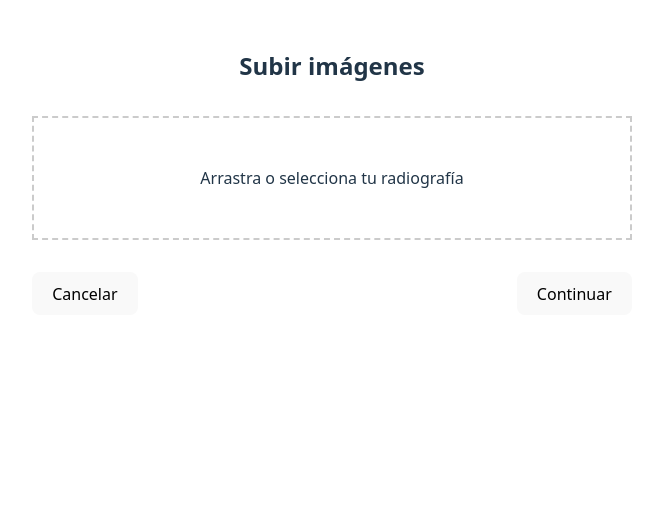
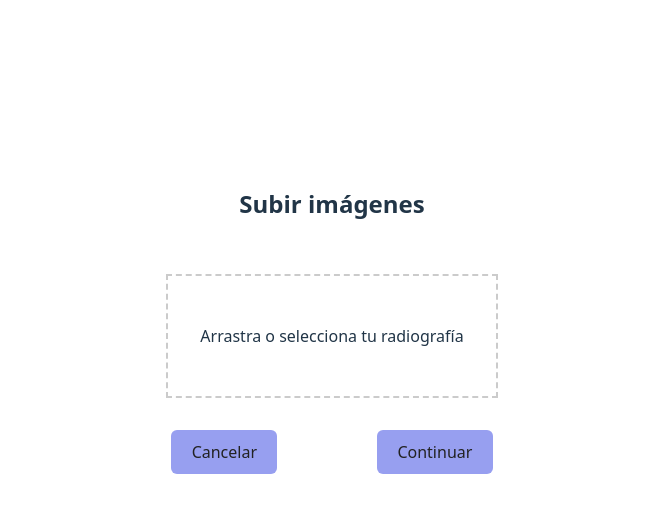
Before and after one commit to LockHurb/Bones-Bytes, a React (Vite) app in the folder bonesBytes/: page /upload in a window 1280 px wide. Shown: the top 512 px of the page, without its empty margins (308-971 px from the left). Built offline with nearby package versions, Linux system fonts and the light colour scheme; no server answers.

Commit message:
Cambio en la clase PageUpload y asignación de colores

```diff
--- a/bonesBytes/src/css/global.css
+++ b/bonesBytes/src/css/global.css
@@ -13,7 +13,7 @@ body {
     padding: 0.5rem 1rem;
     border: none;
     border-radius: 4px;
-    background: #d0e8cf;
+    background: #979ff0;
   }
 
   a.button-link {
--- a/bonesBytes/src/index.css
+++ b/bonesBytes/src/index.css
@@ -15,11 +15,11 @@
 
 a {
   font-weight: 500;
-  color: #646cff;
+  color: #979ff0;
   text-decoration: inherit;
 }
 a:hover {
-  color: #535bf2;
+  color: #979ff0;
 }
 
 body {
@@ -47,7 +47,7 @@ button {
   transition: border-color 0.25s;
 }
 button:hover {
-  border-color: #646cff;
+  border-color: #979ff0;
 }
 button:focus,
 button:focus-visible {
@@ -60,7 +60,7 @@ button:focus-visible {
     background-color: #ffffff;
   }
   a:hover {
-    color: #747bff;
+    color: #979ff0;
   }
   button {
     background-color: #f9f9f9;
--- a/bonesBytes/src/page/PageLanding.css
+++ b/bonesBytes/src/page/PageLanding.css
@@ -45,8 +45,6 @@
 /* Estilos para los botones del header */
 .landing-container header button {
   background-color: #979ff0;
-  color: rgb(7, 7, 7);
-  border: none;
   padding: 5px 5px;
   padding-left: 10px;
   padding-right: 10px;
--- a/bonesBytes/src/page/PageRegister.css
+++ b/bonesBytes/src/page/PageRegister.css
@@ -1,18 +1,90 @@
-.form-container {
-    max-width: 400px;
-    margin: 3rem auto;
+.login-container {
+  display: flex;
+  flex-direction: row;
+  align-items: center;
+  justify-content: center;
+  gap: 100px;
+  min-height: 70vh;
+  background: white;
+  padding: 40px 0;
+  font-size: 1.6rem;
+  max-width: 100%;
+  margin: 0 auto;
+  padding-top: 100px;
+  padding-bottom: 100px;
+  padding-left: 100px;
+  padding-right: 240px;
+}
+
+.login-text {
+  font-family: 'Segoe UI', Tahoma, Geneva, Verdana, sans-serif;
+  flex: 1;
+  text-align: left;
+  padding-left: 100px;
+  padding-right: 0;
+}
+
+.login-text h2 {
+  margin-bottom: 18px;
+}
+
+.login-text p {
+  font-size: 1.2rem;
+  margin-top: 0;
+}
+
+.login-form {
+  background: #fff;
+  border-radius: 12px;
+  box-shadow: 0 2px 16px rgba(0,0,0,0.10);
+  padding: 40px 32px 32px 32px;
   display: flex;
   flex-direction: column;
+  align-items: center;
+  min-width: 320px;
+  max-width: 350px;
+  margin-right: 0;
 }
-  .form-container input {
-    margin: 0.5rem 0;
-    padding: 0.75rem;
-    border: 1px solid rgba(0,0,0,0.2);
+
+.login-form input {
+  width: 100%;
+  margin-bottom: 18px;
+  font-size: 1.1rem;
+  padding: 12px;
+  border-radius: 6px;
+  border: 1px solid #ccc;
+  background: #fafbfc;
 }
-  .buttons {
+
+.login-form button {
+  width: 100%;
+  padding: 10px;
+  font-size: 1.1rem;
+  background: #979ff0;
+  color: #222;
+  border: none;
+  border-radius: 6px;
+  cursor: pointer;
+  font-weight: bold;
+  margin-top: 8px;
+  box-shadow: 0 1px 4px rgba(0,0,0,0.04);
+  transition: background 0.2s;
+}
+.login-form button:hover {
+  background: #7a87e6;
+}
+.button-group {
   display: flex;
   justify-content: space-between;
+  gap: 12px;
+  width: 100%;
+  margin-top: 8px;
 }
+
+.button-group button {
+  flex: 1;
+}
+
 .error {
   color: red;
 }
--- a/bonesBytes/src/page/PageRegister.tsx
+++ b/bonesBytes/src/page/PageRegister.tsx
@@ -40,21 +40,25 @@ const PageRegister: FC = () => {
   };
 
   return (
-    <div className="form-container">
+    <div className="login-container">
+      <div className="login-text">
         <h2>Registrarse</h2>
         <p>Para acceder a XrayAssist</p>
+      </div>
+      <form className="login-form" onSubmit={e => { e.preventDefault(); handleRegister(); }}>
         <input name="nombres" placeholder="Nombres" onChange={handleChange} />
         <input name="apellidos" placeholder="Apellidos" onChange={handleChange} />
         <input name="cedula" placeholder="Cédula" onChange={handleChange} />
         <input name="email" placeholder="Correo electrónico" onChange={handleChange} />
         <input name="telefono" placeholder="Número de teléfono (opcional)" onChange={handleChange} />
         <input name="password" type="password" placeholder="Contraseña" onChange={handleChange} />
-      <div className="buttons">
+        <div className="button-group">
           <Link to="/" className="button-link">
-          <button>Volver</button>
+            <button type="button">Volver</button>
           </Link>
-        <button onClick={handleRegister}>Continuar</button>
+          <button type="submit">Continuar</button>
         </div>
+      </form>
     </div>
   );
 };
--- a/bonesBytes/src/page/PageUpload.css
+++ b/bonesBytes/src/page/PageUpload.css
@@ -1,7 +1,12 @@
 .upload-container {
   max-width: 600px;
-    margin: 3rem auto;
+  margin: 0 auto;
   text-align: center;
+  min-height: 80vh;
+  display: flex;
+  flex-direction: column;
+  justify-content: center;
+  align-items: center;
 }
 .dropzone {
   margin: 2rem 0;
@@ -11,4 +16,24 @@
 .buttons {
   display: flex;
   justify-content: space-between;
+  gap: 100px;
 }
+.button-link {
+  text-decoration: none;
+}
+.button-link button {
+  background-color: #979ff0;
+  color: #222;
+  border-radius: 6px;
+  cursor: pointer;
+}
+.continuar-btn {
+  background-color: #979ff0; /* O el color que quieras */
+  color: #222;
+}
+.buttons button {
+  background-color: #979ff0;
+  color: #222;
+  border-radius: 6px;
+  cursor: pointer;
+}
--- a/bonesBytes/src/page/PageUpload.tsx
+++ b/bonesBytes/src/page/PageUpload.tsx
@@ -11,7 +11,7 @@ const PageUpload = () => (
     </div>
     <div className="buttons">
       <Link to="/" className="button-link"><button>Cancelar</button></Link>
-      <button>Continuar</button>
+      <button className="continuar-btn">Continuar</button>
     </div>
   </div>
 );
```
Lines whose indentation alone changed are shown as unchanged.
